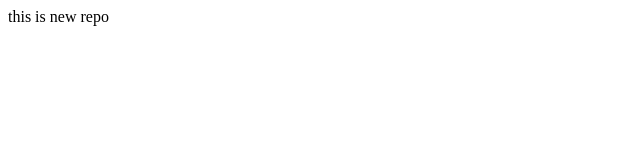
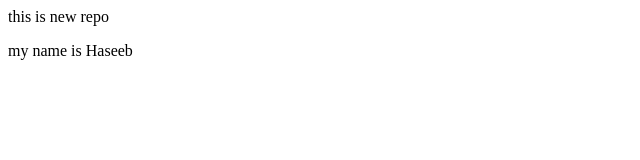
Before and after one commit to Haseeb-Hassan17/new_demo, a plain HTML site: page index.html in a window 1280 px wide. Shown: the whole page, without its empty margins (0-640 px from the left). Drawn offline with Linux system fonts and the light colour scheme.

Commit message:
feature1 : chagnes have been made

```diff
--- a/index.html
+++ b/index.html
@@ -1 +1,2 @@
 <p>this is new repo</p>
+<p>my name is Haseeb</p>
```
